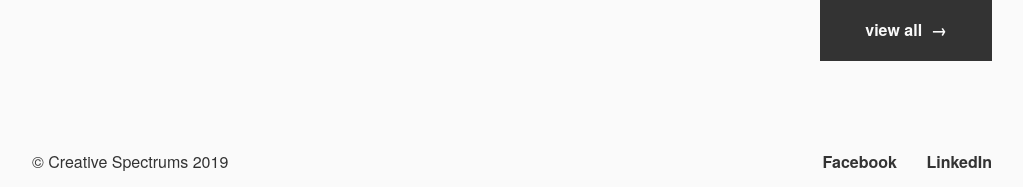
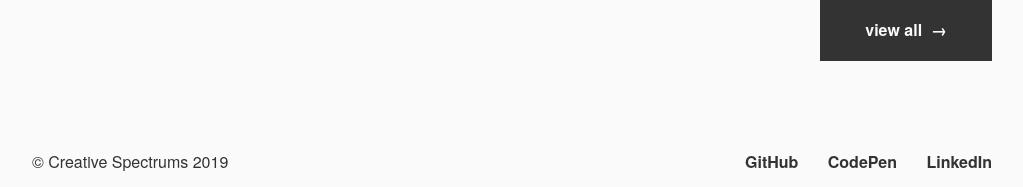
Before and after one commit to JSRobertOuimet/CreativeSpectrums, a PHP site: page /index.php in a window 1280 px wide. Shown: the part 1813-2000 px from the top of the page, without its empty margins (128-1151 px from the left). Run offline with PHP 8.4, Linux system fonts and the light colour scheme; some libraries are stand-ins or nearby versions.

Commit message:
Udpated footer social links

```diff
--- a/includes/footer.php
+++ b/includes/footer.php
@@ -5,23 +5,17 @@
       <p class="copy">&copy; Creative Spectrums <?php echo date("Y"); ?></p>
     </div>
     <div class="right">
-      <a href="https://www.facebook.com/CreativeSpectrums/" target="_blank">Facebook</a>
-      <!--<a href="https://twitter.com/CrtvSpctrms" target="_blank">Twitter</a>-->
-      <a href="https://www.linkedin.com/company-beta/10334195" target="_blank">LinkedIn</a>
-      <!--<a href="https://plus.google.com/u/1/114899720654980054505" target="_blank">Google+</a>-->
-      <!--<a href="https://www.instagram.com/creativespectrums/" target="_blank">Instagram</a>-->
-      <!--<a href="https://www.pinterest.com/CrtvSpctrms/" target="_blank">Pinterest</a>-->
+      <a href="https://github.com/JSRobertOuimet" target="_blank">GitHub</a>
+      <a href="https://codepen.io/JSRobertOuimet/" target="_blank">CodePen</a>
+      <a href="https://www.linkedin.com/in/jsrobertouimet/" target="_blank">LinkedIn</a>
     </div>
   </nav>
 </footer>
 
 <!--Mobile Footer-->
 <footer id="main-footer" class="bit-1 mobile-only">
-  <a href="https://www.facebook.com/CreativeSpectrums/" target="_blank" class="bit-1 center no-mg">Facebook</a>
-  <!--<a href="https://twitter.com/CrtvSpctrms" target="_blank" class="bit-1 center no-mg">Twitter</a>-->
-  <a href="https://www.linkedin.com/company-beta/10334195" target="_blank" class="bit-1 center no-mg">LinkedIn</a>
-  <!--<a href="https://plus.google.com/u/1/114899720654980054505" target="_blank" class="bit-1 center no-mg">Google+</a>-->
-  <!--<a href="https://www.instagram.com/creativespectrums/" target="_blank" class="bit-1 center no-mg">Instagram</a>-->
-  <!--<a href="https://www.pinterest.com/CrtvSpctrms/" target="_blank" class="bit-1 center no-mg">Pinterest</a>-->
+  <a href="https://github.com/JSRobertOuimet" target="_blank" class="bit-1 center no-mg">GitHub</a>
+  <a href="https://codepen.io/JSRobertOuimet/" target="_blank" class="bit-1 center no-mg">CodePen</a>
+  <a href="https://www.linkedin.com/in/jsrobertouimet/" target="_blank" class="bit-1 center no-mg">LinkedIn</a>
   <p class="bit-1 copy center">&copy; Creative Spectrums <?php echo date("Y"); ?></p>
 </footer>
```
